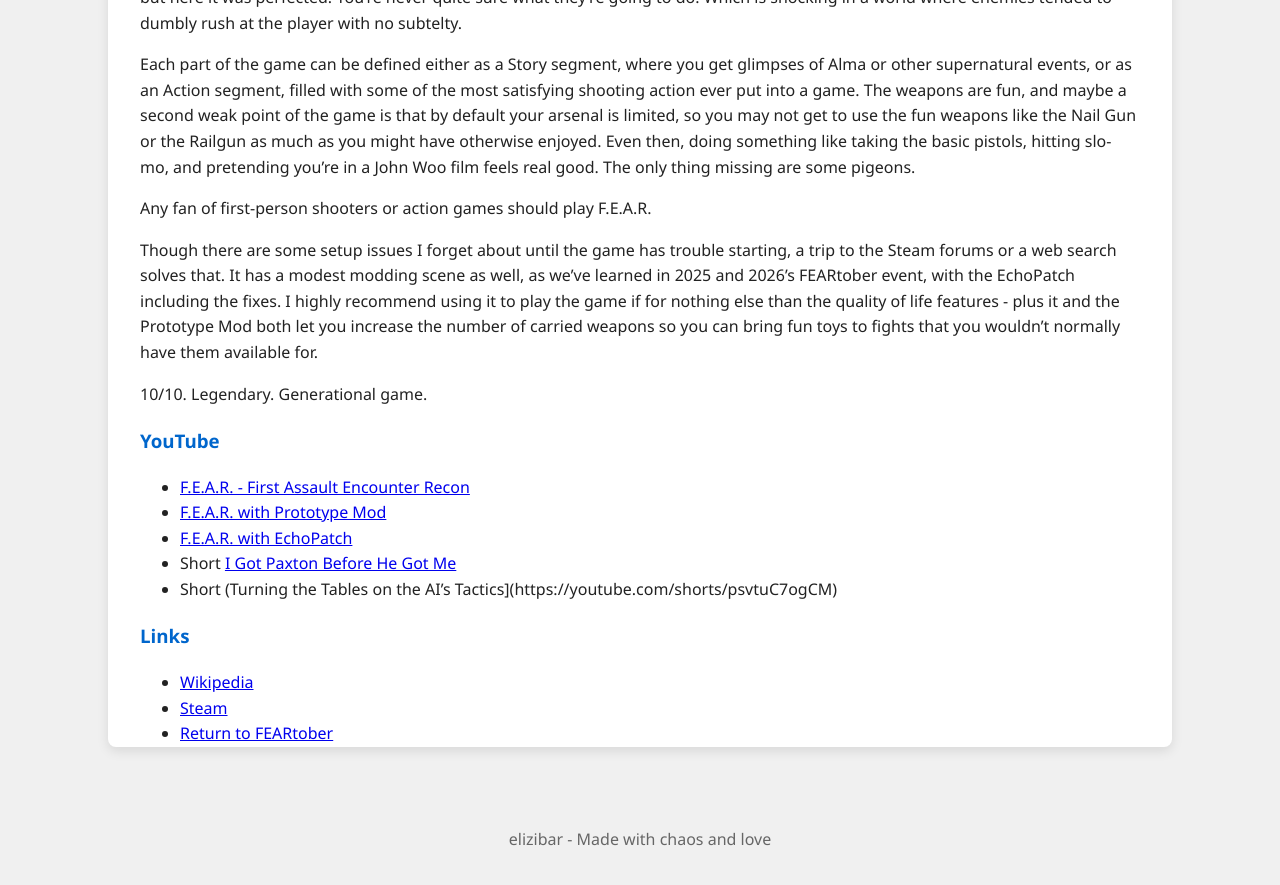
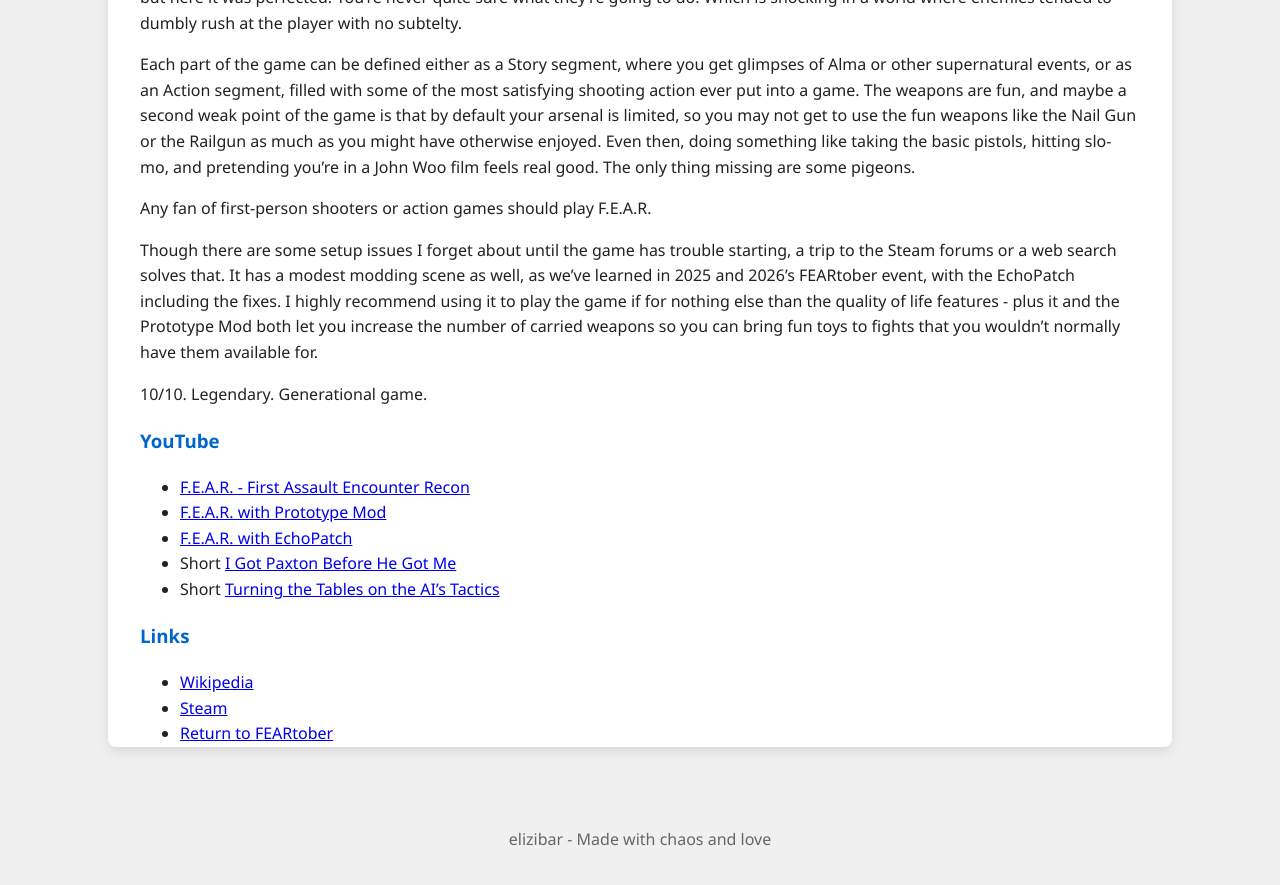
Before and after one commit to elizibar/elizibar.github.io, a Jekyll site: the page built from feartober/fear.md, in a window 1280 px wide and 900 px high, scrolled down 905 px. Shown: the top 885 px of the window. Built offline with Jekyll 4.4.1, drawn with Linux system fonts in a browser that asks for light colours.

Commit message:
Update fear.md

```diff
--- a/feartober/fear.md
+++ b/feartober/fear.md
@@ -38,7 +38,7 @@
 - [F.E.A.R. with Prototype Mod](https://www.youtube.com/playlist?list=PL-oNO4nnzhsVwIS1LORv--GFqHAgCUQZw)
 - [F.E.A.R. with EchoPatch](https://www.youtube.com/playlist?list=PLI6uRUx_KXNI)
 - Short [I Got Paxton Before He Got Me](https://youtube.com/shorts/CWpq46toQr0)
-- Short (Turning the Tables on the AI's Tactics](https://youtube.com/shorts/psvtuC7ogCM)
+- Short [Turning the Tables on the AI's Tactics](https://youtube.com/shorts/psvtuC7ogCM)
 
 ### Links
 
```
